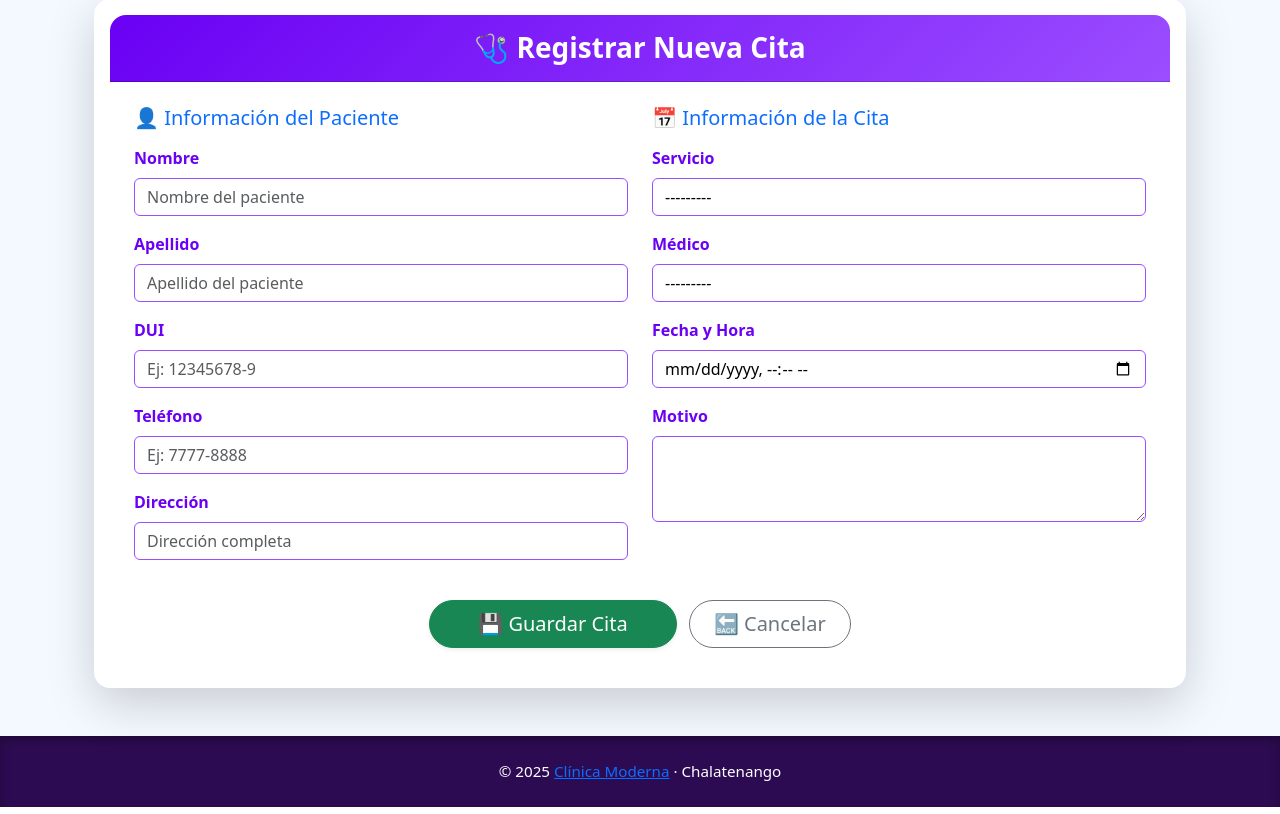
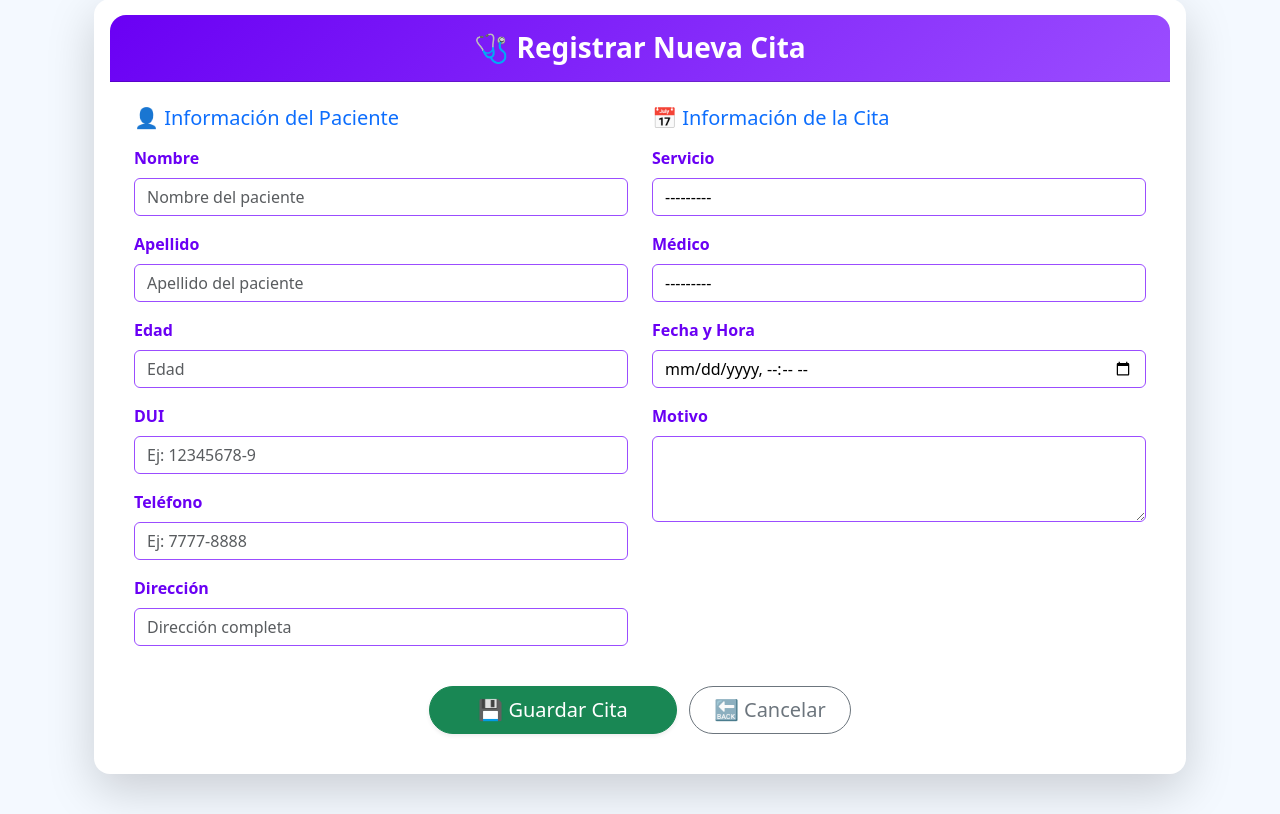
Before and after one commit to RonaldOrellana/ProyectoFinal, a Django app: page /citas/nueva/ in a window 1280 px wide. Shown: the part 129-943 px from the top of the page. Run offline with Django 5.2, Linux system fonts and the light colour scheme; the visitor is signed in with stand-in values (Sample User, id 1); data that the repository does not hold is empty; some libraries are stand-ins or nearby versions.

Commit message:
cambios nuevos

```diff
--- a/clinica/templates/clinica/registrar_cita.html
+++ b/clinica/templates/clinica/registrar_cita.html
@@ -14,39 +14,54 @@
         {% endfor %}
       {% endif %}
 
-      <!-- ✅ SE ELIMINÓ: Servicios Destacados -->
-
-      <!-- ✅ SE ELIMINÓ: Otros Servicios -->
-
       <form method="post">
         {% csrf_token %}
         <div class="row g-4">
-          <!-- PACIENTE -->
+
+          <!-- ✅ INFORMACIÓN DEL PACIENTE -->
           <div class="col-md-6">
             <h5 class="text-primary mb-3">👤 Información del Paciente</h5>
+
             <div class="mb-3">
               <label class="form-label fw-semibold">Nombre</label>
               {{ paciente_form.nombre }}
             </div>
+
             <div class="mb-3">
               <label class="form-label fw-semibold">Apellido</label>
               {{ paciente_form.apellido }}
             </div>
+
+            <!-- ✅ EDAD -->
             <div class="mb-3">
+              <label class="form-label fw-semibold">Edad</label>
+              {{ paciente_form.edad }}
+            </div>
+
+            <!-- ✅ DUI NORMAL (SOLO MAYORES) -->
+            <div class="mb-3" id="grupo-dui">
               <label class="form-label fw-semibold">DUI</label>
               {{ paciente_form.dui }}
             </div>
+
+            <!-- ✅ DUI DEL RESPONSABLE (SOLO MENORES) -->
+            <div class="mb-3" id="grupo-dui-responsable" style="display:none;">
+              <label class="form-label fw-semibold">DUI del Responsable (Madre/Padre)</label>
+              <input type="text" name="dui_responsable" class="form-control" placeholder="00000000-0">
+            </div>
+
             <div class="mb-3">
               <label class="form-label fw-semibold">Teléfono</label>
               {{ paciente_form.telefono }}
             </div>
+
             <div class="mb-3">
               <label class="form-label fw-semibold">Dirección</label>
               {{ paciente_form.direccion }}
             </div>
           </div>
 
-          <!-- CITA -->
+          <!-- ✅ INFORMACIÓN DE LA CITA -->
           <div class="col-md-6">
             <h5 class="text-primary mb-3">📅 Información de la Cita</h5>
 
@@ -61,19 +76,23 @@
               <label class="form-label fw-semibold">Servicio</label>
               {{ cita_form.servicio }}
             </div>
+
             <div class="mb-3">
               <label class="form-label fw-semibold">Médico</label>
               {{ cita_form.medico }}
             </div>
+
             <div class="mb-3">
               <label class="form-label fw-semibold">Fecha y Hora</label>
               {{ cita_form.fecha }}
             </div>
+
             <div class="mb-3">
               <label class="form-label fw-semibold">Motivo</label>
               {{ cita_form.motivo }}
             </div>
           </div>
+
         </div>
 
         <div class="text-center mt-4">
@@ -84,6 +103,7 @@
             🔙 Cancelar
           </a>
         </div>
+
       </form>
     </div>
   </div>
@@ -110,4 +130,38 @@
   }
 </style>
 
+<!-- ✅ SCRIPT PARA DETECTAR LA EDAD -->
+<script>
+document.addEventListener("DOMContentLoaded", function() {
+    const edadInput = document.querySelector("#id_edad");
+    const duiInput = document.querySelector("#id_dui");
+    const grupoDui = document.getElementById("grupo-dui");
+    const grupoDuiResponsable = document.getElementById("grupo-dui-responsable");
+
+    function validarEdad() {
+        const edad = parseInt(edadInput.value);
+
+        if (!isNaN(edad)) {
+            if (edad < 18) {
+                // ✅ Menor de edad
+                duiInput.value = "";
+                grupoDui.style.display = "none";
+                duiInput.disabled = true;
+
+                grupoDuiResponsable.style.display = "block";
+
+            } else {
+                // ✅ Mayor de edad
+                grupoDui.style.display = "block";
+                duiInput.disabled = false;
+
+                grupoDuiResponsable.style.display = "none";
+            }
+        }
+    }
+
+    edadInput.addEventListener("input", validarEdad);
+});
+</script>
+
 {% endblock %}
```
